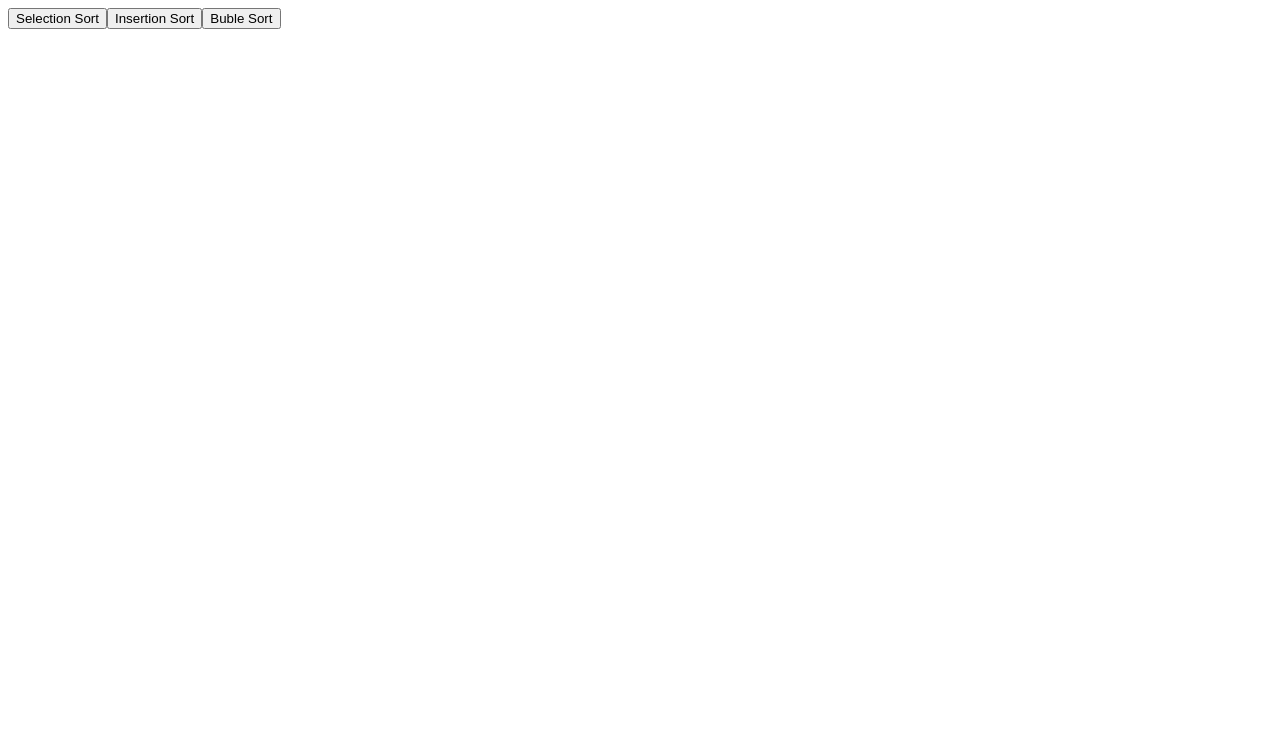
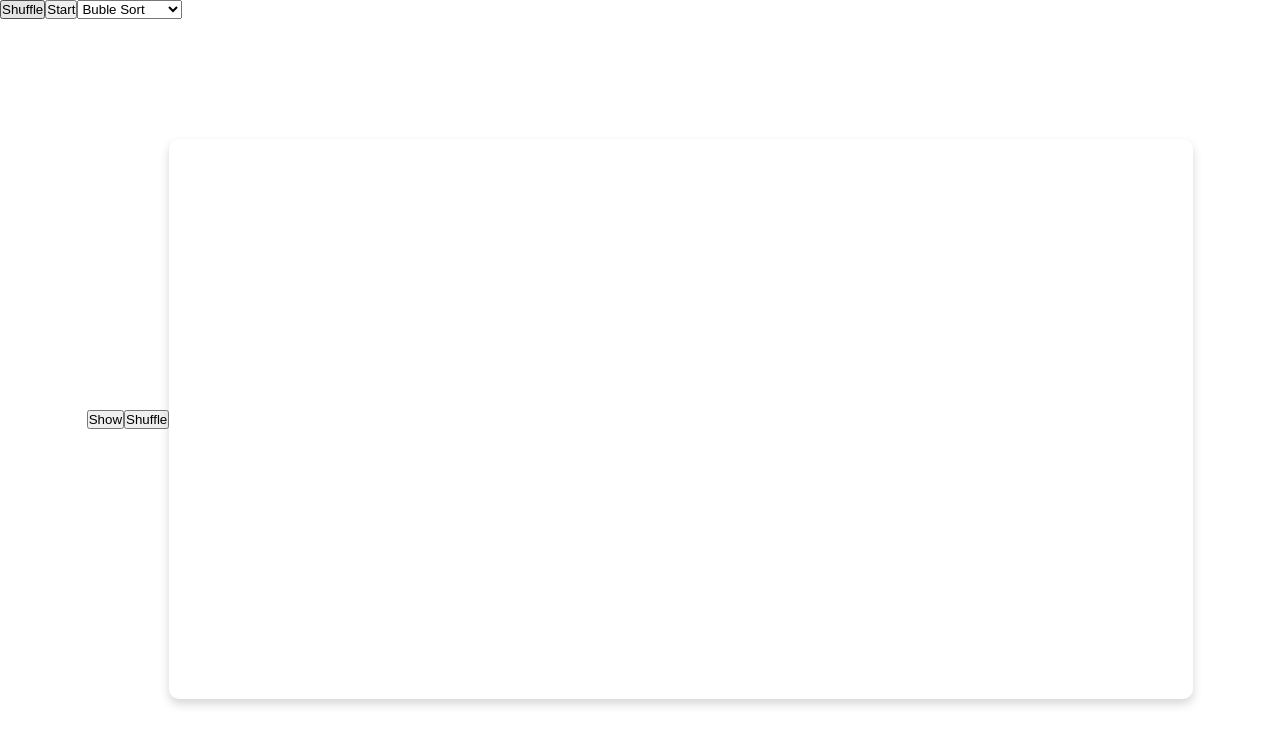
Before and after one commit to rudensergey/algo-visualiser, a React app: page / in a window 1280 px wide. Shown: the top 744 px of the page. Built offline with nearby package versions, Linux system fonts and the light colour scheme.

Commit message:
add basic visualiser with shuffle and show buttons

```diff
--- a/src/app.css
+++ b/src/app.css
@@ -1,4 +1,20 @@
-h1 {
-  color: #27aedb;
-  text-align: center;
+* {
+  margin: 0px;
+  padding: 0px;
 }
+
+p,
+textarea,
+h1,
+h2,
+h3,
+h4,
+h5,
+h6 {
+  font-family: -apple-system, BlinkMacSystemFont, "Segoe UI", Roboto, Oxygen,
+    Ubuntu, Cantarell, "Open Sans", "Helvetica Neue", sans-serif;
+}
+
+:root {
+  --light-shadow: rgba(54, 54, 54, 0.2);
+}
--- a/src/components/menu/Menu.tsx
+++ b/src/components/menu/Menu.tsx
@@ -3,9 +3,13 @@ import * as React from "react";
 export const Menu = () => {
   return (
     <div>
-      <button>Selection Sort</button>
-      <button>Insertion Sort</button>
-      <button>Buble Sort</button>
+      <button>Shuffle</button>
+      <button>Start</button>
+      <select name="algo" id="alogrithm">
+        <option value="buble">Buble Sort</option>
+        <option value="selection">Selection Sort</option>
+        <option value="insertion">Insertion Sort</option>
+      </select>
     </div>
   );
 };
--- /dev/null
+++ b/src/components/visualizer/Visualizer.tsx
@@ -0,0 +1,52 @@
+import * as React from "react";
+import "./style.css";
+
+export class Visualizer extends React.Component {
+  state: Readonly<{ items: Array<{ value: number }> }>;
+
+  constructor(props: any) {
+    super(props);
+    this.state = { items: [] };
+    this.showItems = this.showItems.bind(this);
+    this.shuffleItems = this.shuffleItems.bind(this);
+  }
+
+  showItems() {
+    const items = [];
+    for (let i = 1; i <= 50; i++) items.push({ value: i });
+    this.setState({ items: items });
+  }
+
+  shuffleItems() {
+    const items = this.state.items.slice();
+    let idx = items.length;
+
+    while (idx) {
+      const randomIndex = Math.floor(Math.random() * idx--);
+      const swap = items[idx];
+      items[idx] = items[randomIndex];
+      items[randomIndex] = swap;
+    }
+
+    this.setState({ items: items });
+  }
+
+  render() {
+    return (
+      <div className="visualizer">
+        <button onClick={this.showItems}>Show</button>
+        <button onClick={this.shuffleItems}>Shuffle</button>
+        <div className="visualizer__box">
+          {this.state.items.length
+            ? this.state.items.map(({ value }) => (
+                <div
+                  style={{ height: value * 2 + "%" }}
+                  className="visualizer__item"
+                ></div>
+              ))
+            : ""}
+        </div>
+      </div>
+    );
+  }
+}
--- /dev/null
+++ b/src/components/visualizer/style.css
@@ -0,0 +1,31 @@
+.visualizer {
+  width: 100vw;
+  height: 100vh;
+
+  display: flex;
+  justify-content: center;
+  align-items: center;
+}
+
+.visualizer__box {
+  height: 70%;
+  width: 80%;
+  padding: 20px;
+  box-sizing: border-box;
+
+  background-color: white;
+  border-radius: 10px;
+  box-shadow: 0px 5px 10px var(--light-shadow);
+
+  display: flex;
+  flex-direction: row;
+  justify-content: space-between;
+  align-items: flex-end;
+  gap: 2px;
+}
+
+.visualizer__item {
+  flex-basis: 0px;
+  flex-grow: 1;
+  background-color: rgb(49, 49, 49);
+}
--- a/src/index.tsx
+++ b/src/index.tsx
@@ -2,13 +2,16 @@ import * as React from "react";
 import * as ReactDOM from "react-dom";
 
 import "./app.css";
+
 import { Menu } from "./components/menu/Menu";
+import { Visualizer } from "./components/visualizer/Visualizer";
 
 class App extends React.Component {
   render() {
     return (
       <>
         <Menu></Menu>
+        <Visualizer></Visualizer>
       </>
     );
   }
```
